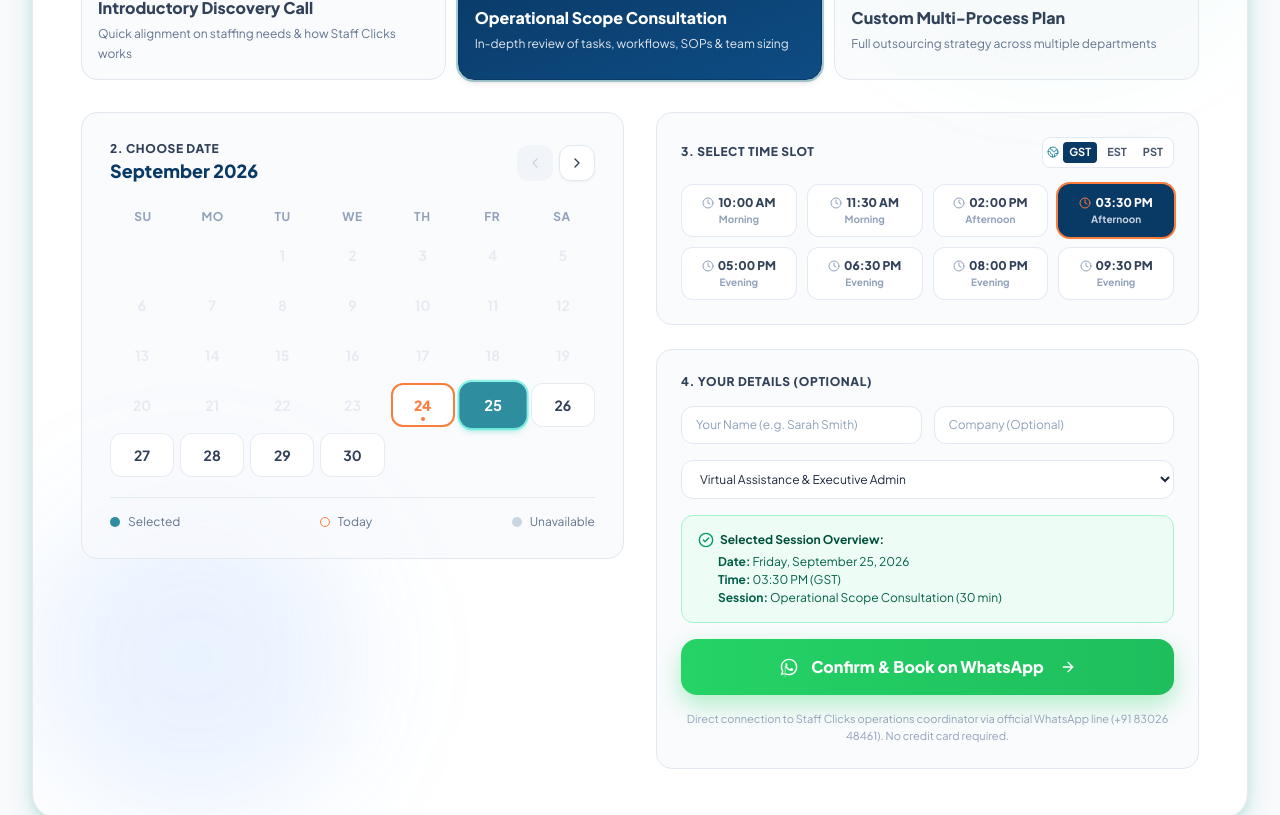
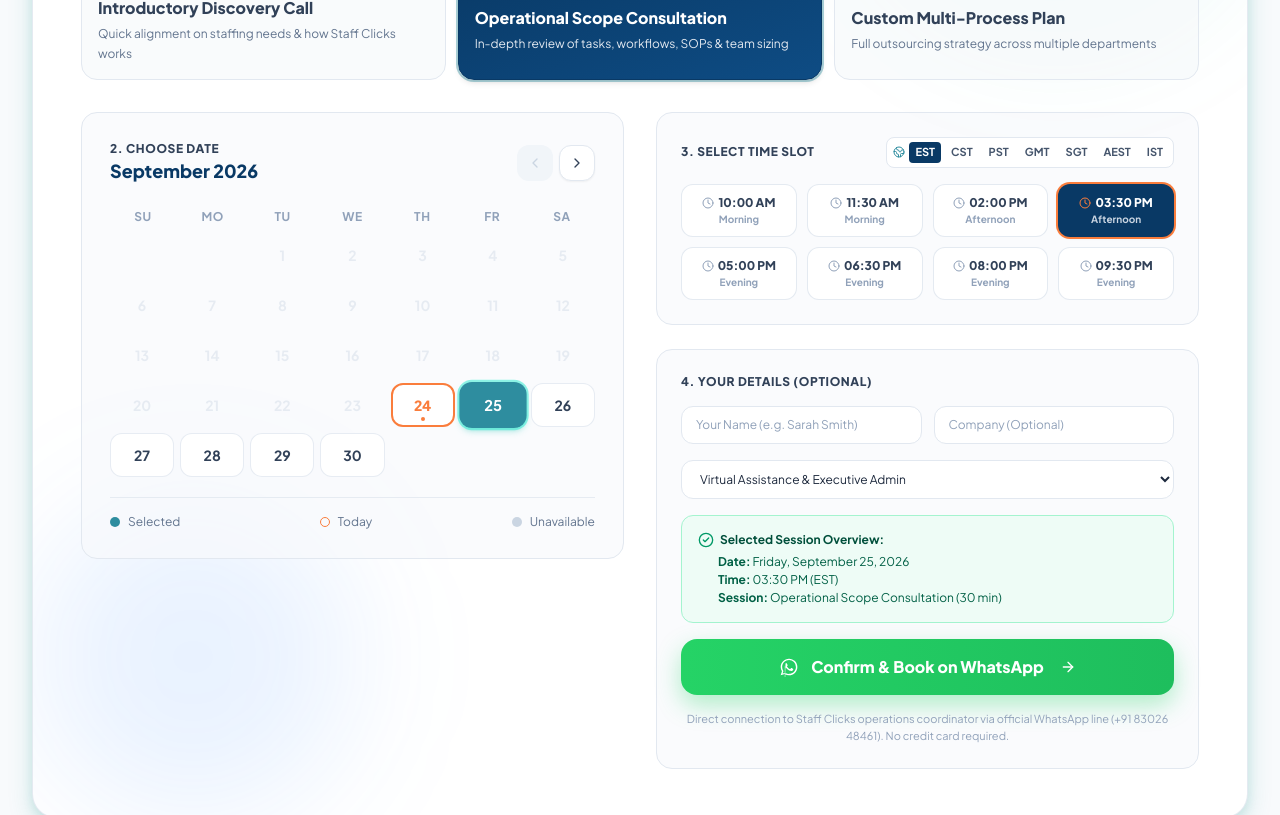
Before and after one commit to Eshbanoliver/sc-website, a React (Vite) app: page / in a window 1280 px wide. Shown: the part 4400-5215 px from the top of the page. Built offline with nearby package versions, Linux system fonts and the light colour scheme.

Commit message:
updated files

```diff
--- a/src/components/BookingCalendar.tsx
+++ b/src/components/BookingCalendar.tsx
@@ -66,7 +66,7 @@
   const [selectedDate, setSelectedDate] = useState<Date>(initialDate);
   const [selectedSlot, setSelectedSlot] = useState<string>("03:30 PM");
   const [selectedSession, setSelectedSession] = useState<string>("consultation");
-  const [selectedTimezone, setSelectedTimezone] = useState<"GST" | "EST" | "PST">("GST");
+  const [selectedTimezone, setSelectedTimezone] = useState<"EST" | "CST" | "PST" | "GMT" | "SGT" | "AEST" | "IST">("EST");
   const [fullName, setFullName] = useState<string>("");
   const [companyName, setCompanyName] = useState<string>("");
   const [serviceNeeded, setServiceNeeded] = useState<string>("Virtual Assistance & Admin");
@@ -340,35 +340,20 @@
                 </label>
 
                 {/* Timezone Switcher */}
-                <div className="inline-flex items-center gap-1 p-1 bg-white rounded-lg border border-slate-200 text-[11px] font-bold text-slate-600">
-                  <Globe2 className="w-3 h-3 text-[#2E8D9F]" />
-                  <button
-                    type="button"
-                    onClick={() => setSelectedTimezone("GST")}
-                    className={`px-1.5 py-0.5 rounded cursor-pointer ${
-                      selectedTimezone === "GST" ? "bg-[#093965] text-white" : "hover:text-[#093965]"
-                    }`}
-                  >
-                    GST
-                  </button>
-                  <button
-                    type="button"
-                    onClick={() => setSelectedTimezone("EST")}
-                    className={`px-1.5 py-0.5 rounded cursor-pointer ${
-                      selectedTimezone === "EST" ? "bg-[#093965] text-white" : "hover:text-[#093965]"
-                    }`}
-                  >
-                    EST
-                  </button>
-                  <button
-                    type="button"
-                    onClick={() => setSelectedTimezone("PST")}
-                    className={`px-1.5 py-0.5 rounded cursor-pointer ${
-                      selectedTimezone === "PST" ? "bg-[#093965] text-white" : "hover:text-[#093965]"
-                    }`}
-                  >
-                    PST
-                  </button>
+                <div className="flex flex-wrap items-center gap-1 p-1 bg-white rounded-lg border border-slate-200 text-[11px] font-bold text-slate-600">
+                  <Globe2 className="w-3 h-3 text-[#2E8D9F] ml-0.5" />
+                  {(["EST", "CST", "PST", "GMT", "SGT", "AEST", "IST"] as const).map((tz) => (
+                    <button
+                      key={tz}
+                      type="button"
+                      onClick={() => setSelectedTimezone(tz)}
+                      className={`px-1.5 py-0.5 rounded cursor-pointer transition-colors ${
+                        selectedTimezone === tz ? "bg-[#093965] text-white" : "hover:text-[#093965]"
+                      }`}
+                    >
+                      {tz}
+                    </button>
+                  ))}
                 </div>
               </div>
 
--- a/src/data/companyData.ts
+++ b/src/data/companyData.ts
@@ -5,7 +5,7 @@
   tagline: "Your Trusted Workforce for Smarter Business Operations",
   phone: "+91 83026 48461",
   email: "contact@staffclicks.com",
-  operatingHours: "Monday – Saturday: 9:00 AM – 7:00 PM GST / EST & PST Support Available",
+  operatingHours: "Monday – Saturday: 24/6 Coverage Aligned to All Timezones (EST, CST, PST, GMT, SGT, AEST & IST)",
   markets: [
     { name: "Ajmer", hub: "Ajmer, India", note: "Delivery Center & Operations Hub" },
     { name: "USA", hub: "United States", note: "Serving B2B Clients Nationwide" },
--- a/src/data/faqsData.ts
+++ b/src/data/faqsData.ts
@@ -8,8 +8,8 @@
   },
   {
     category: "Coverage & Delivery",
-    question: "Can Staff Clicks support businesses outside the UAE?",
-    answer: "Yes, absolutely. Staff Clicks is specifically built to serve businesses across the UAE, the United States, and Canada. Our remote professionals align their daily schedules to your local business hours (EST, CST, PST, or GST) so you experience seamless real-time collaboration."
+    question: "Which countries and timezones does Staff Clicks support?",
+    answer: "Staff Clicks is built to serve businesses across Ajmer (India), the United States, Canada, Singapore, Australia, and the United Kingdom. Our remote professionals align their daily schedules to your local business hours across all timezones (EST, CST, PST, GMT, SGT, AEST, and IST) so you experience seamless real-time collaboration."
   },
   {
     category: "Flexibility & Engagement",
--- a/src/pages/About.tsx
+++ b/src/pages/About.tsx
@@ -26,7 +26,7 @@
     {
       icon: Clock,
       title: "Time-Zone Synchronization",
-      desc: "Our remote professionals align with client working hours across EST, CST, PST, and GST, facilitating live collaboration and instantaneous turnarounds."
+      desc: "Our remote professionals align with client working hours across all timezones (EST, CST, PST, GMT, SGT, AEST, and IST), facilitating live collaboration and instantaneous turnarounds."
     },
     {
       icon: Users,
--- a/src/pages/ServiceDetail.tsx
+++ b/src/pages/ServiceDetail.tsx
@@ -89,7 +89,7 @@
                 <div className="space-y-3 text-xs sm:text-sm">
                   <div className="pb-3 border-b border-slate-700/80">
                     <span className="text-slate-400 block text-xs">Coverage Timezones:</span>
-                    <span className="font-semibold text-white">EST / CST / PST / GST Aligned</span>
+                    <span className="font-semibold text-white">All Timezones Aligned (EST, CST, PST, GMT, SGT, AEST & IST)</span>
                   </div>
                   <div className="pb-3 border-b border-slate-700/80">
                     <span className="text-slate-400 block text-xs">Onboarding Speed:</span>
@@ -101,7 +101,7 @@
                   </div>
                   <div>
                     <span className="text-slate-400 block text-xs">Primary Markets:</span>
-                    <span className="font-semibold text-white">UAE, USA & Canada</span>
+                    <span className="font-semibold text-white">Ajmer, USA, Canada, Singapore, Australia & United Kingdom</span>
                   </div>
                 </div>
 
```
